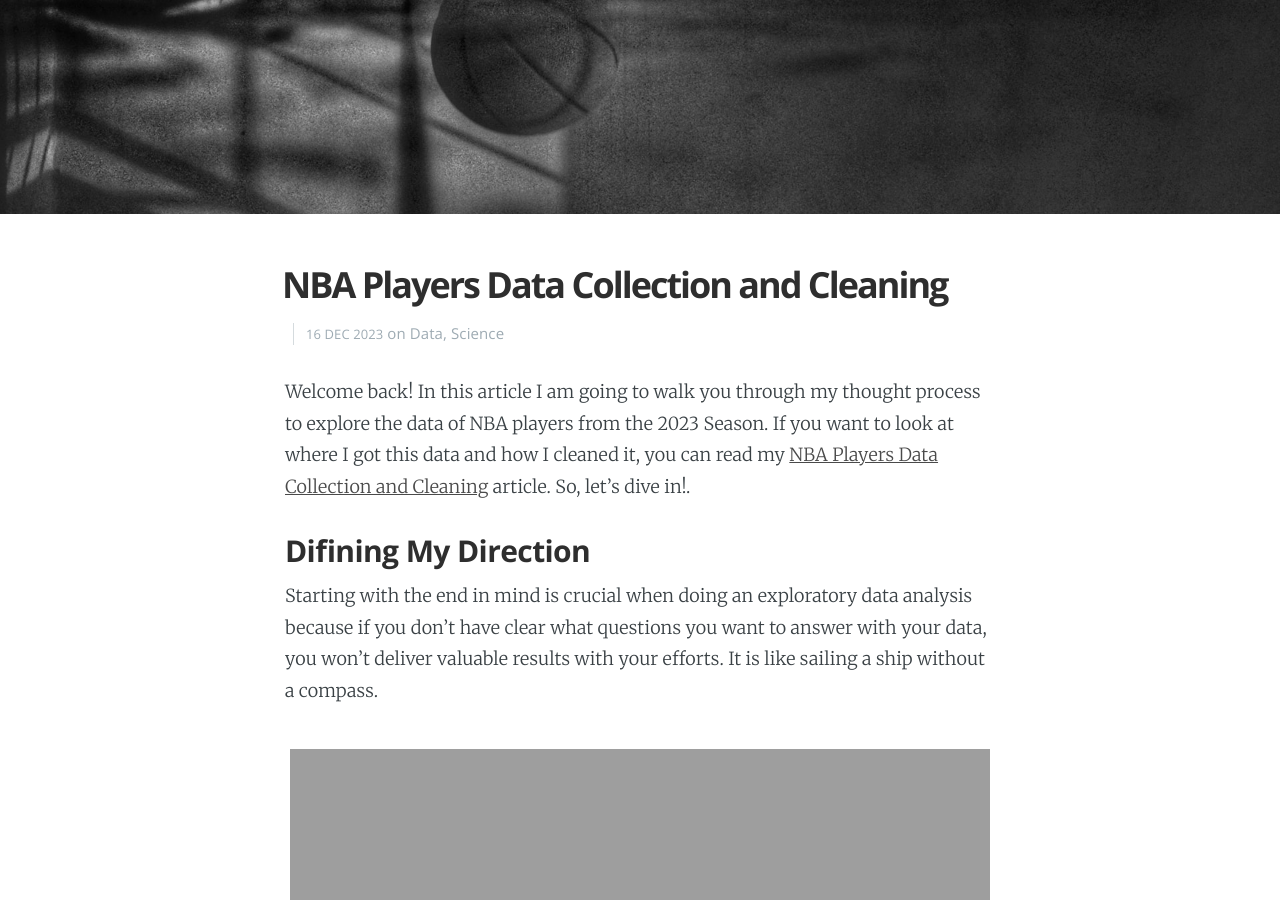
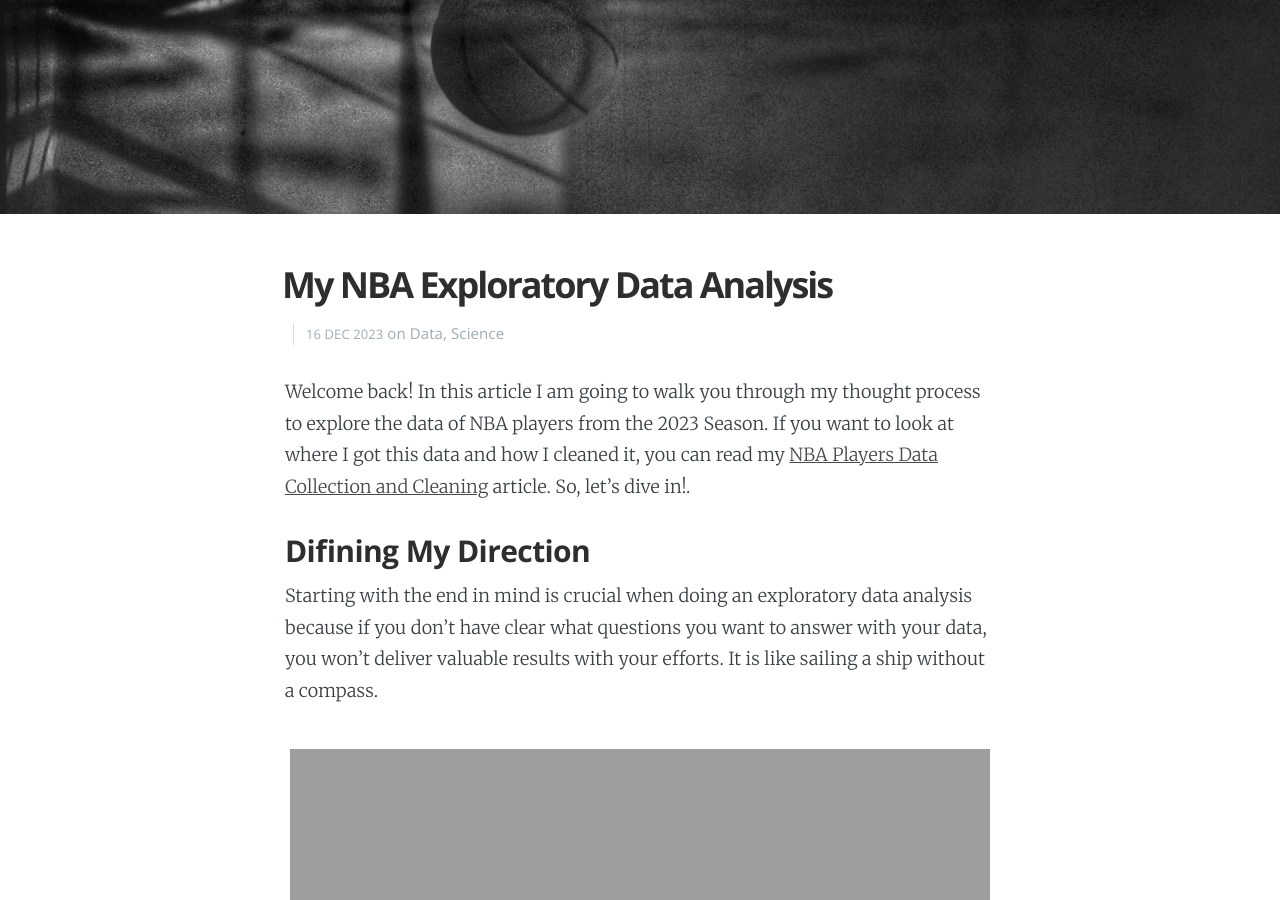
Before and after one commit to isaacaguilar97/my-blog, a Jekyll site: the page built from _posts/2023-12-16-My-NBA-Exploratory-Data-Analysis.md, in a window 1280 px wide and 900 px high, scrolled down 371 px. Built offline with Jekyll 4.4.1, drawn with Linux system fonts in a browser that asks for light colours; nearby versions of some CDN libraries.

Commit message:
Edit title

```diff
--- a/_posts/2023-12-16-My-NBA-Exploratory-Data-Analysis.md
+++ b/_posts/2023-12-16-My-NBA-Exploratory-Data-Analysis.md
@@ -2,7 +2,7 @@
 layout: post
 cover: 'assets/images/ball.jpg'
 navegation: True
-title:  NBA Players Data Collection and Cleaning
+title:  My NBA Exploratory Data Analysis
 date: 2023-12-16 13:44:00
 tags: Data Science
 subclass: 'post tag-test tag-content'
```
